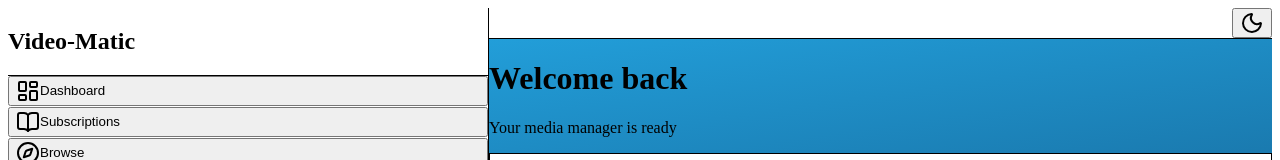
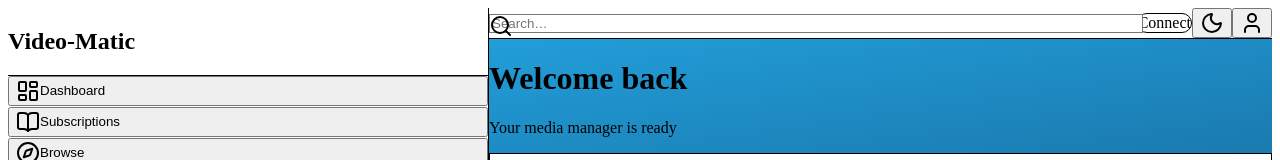
Before and after one commit to sgtslaughta/telegram_video-matic, a React (Vite) app in the folder frontend/: page / in a window 1280 px wide. Shown: the top 160 px of the page. Built offline with nearby package versions, Linux system fonts and the light colour scheme; no server answers.

Commit message:
feat: neutral topbar with search, theme, status pill, user menu

```diff
--- a/frontend/src/components/layout/Header.tsx
+++ b/frontend/src/components/layout/Header.tsx
@@ -1,49 +1,74 @@
-import { Moon, Sun } from 'lucide-react'
+import { Moon, Sun, Search, User, LogOut } from 'lucide-react'
+import { useSearchParams } from 'react-router-dom'
 import { useTheme } from '@/hooks/useTheme'
-import { useTgStatus } from '@/hooks/useTgStatus'
-import { useWebSocket } from '@/hooks/useWebSocket'
 import { Button } from '@/components/ui/button'
+import { Input } from '@/components/ui/input'
 import { Badge } from '@/components/ui/badge'
-import { Tooltip, TooltipTrigger, TooltipContent } from '@/components/ui/tooltip'
+import {
+  DropdownMenu, DropdownMenuContent, DropdownMenuItem, DropdownMenuTrigger,
+} from '@/components/ui/dropdown-menu'
+import * as api from '@/lib/api'
 
-export default function Header() {
+export default function Header({
+  connected,
+  onConnectClick,
+}: {
+  connected: boolean
+  onConnectClick: () => void
+}) {
   const { toggleTheme, effectiveTheme } = useTheme()
-  const { data: tgStatus } = useTgStatus()
-  const wsConnected = useWebSocket()
+  const [params, setParams] = useSearchParams()
+
+  const onSearch = (v: string) => {
+    const next = new URLSearchParams(params)
+    if (v) next.set('q', v)
+    else next.delete('q')
+    setParams(next, { replace: true })
+  }
+
+  const logout = async () => {
+    await api.auth.logout().catch(() => {})
+    window.location.href = '/login'
+  }
 
   return (
-    <header className="h-16 bg-white dark:bg-slate-950 border-b border-slate-200 dark:border-slate-800 flex items-center justify-between px-6">
-      <div className="flex items-center gap-3">
-        {tgStatus?.authenticated && (
-          <Badge variant="outline" className="bg-green-50 text-green-700 border-green-200 dark:bg-green-900/20 dark:text-green-300 dark:border-green-700">
-            TG Connected
-          </Badge>
-        )}
-        {wsConnected && (
-          <Badge variant="outline" className="bg-blue-50 text-blue-700 border-blue-200 dark:bg-blue-900/20 dark:text-blue-300 dark:border-blue-700">
-            WS Connected
-          </Badge>
-        )}
+    <header className="flex h-16 items-center gap-4 border-b border-border bg-background px-6">
+      <div className="relative w-full max-w-sm">
+        <Search className="absolute left-2.5 top-2.5 h-4 w-4 text-muted-foreground" />
+        <Input
+          placeholder="Search…"
+          defaultValue={params.get('q') ?? ''}
+          onChange={(e) => onSearch(e.target.value)}
+          className="pl-8"
+        />
       </div>
-      <Tooltip>
-        <TooltipTrigger asChild>
-          <Button
-            variant="ghost"
-            size="icon"
-            onClick={toggleTheme}
-            aria-label="Toggle theme"
-          >
-            {effectiveTheme === 'dark' ? (
-              <Sun className="h-5 w-5" />
-            ) : (
-              <Moon className="h-5 w-5" />
-            )}
-          </Button>
-        </TooltipTrigger>
-        <TooltipContent>
-          {effectiveTheme === 'dark' ? 'Light mode' : 'Dark mode'}
-        </TooltipContent>
-      </Tooltip>
+      <div className="ml-auto flex items-center gap-2">
+        <Badge
+          variant="outline"
+          className="cursor-pointer"
+          onClick={onConnectClick}
+        >
+          <span
+            className={`mr-1.5 h-2 w-2 rounded-full ${connected ? 'bg-green-500' : 'bg-amber-500'}`}
+          />
+          {connected ? 'Telegram' : 'Connect'}
+        </Badge>
+        <Button variant="ghost" size="icon" onClick={toggleTheme} aria-label="Toggle theme">
+          {effectiveTheme === 'dark' ? <Sun className="h-5 w-5" /> : <Moon className="h-5 w-5" />}
+        </Button>
+        <DropdownMenu>
+          <DropdownMenuTrigger asChild>
+            <Button variant="ghost" size="icon" aria-label="User menu">
+              <User className="h-5 w-5" />
+            </Button>
+          </DropdownMenuTrigger>
+          <DropdownMenuContent align="end">
+            <DropdownMenuItem onClick={logout}>
+              <LogOut className="mr-2 h-4 w-4" /> Log out
+            </DropdownMenuItem>
+          </DropdownMenuContent>
+        </DropdownMenu>
+      </div>
     </header>
   )
 }
```
Also changed, not shown: 1 other file (tests, documents, lock files or other folders).
